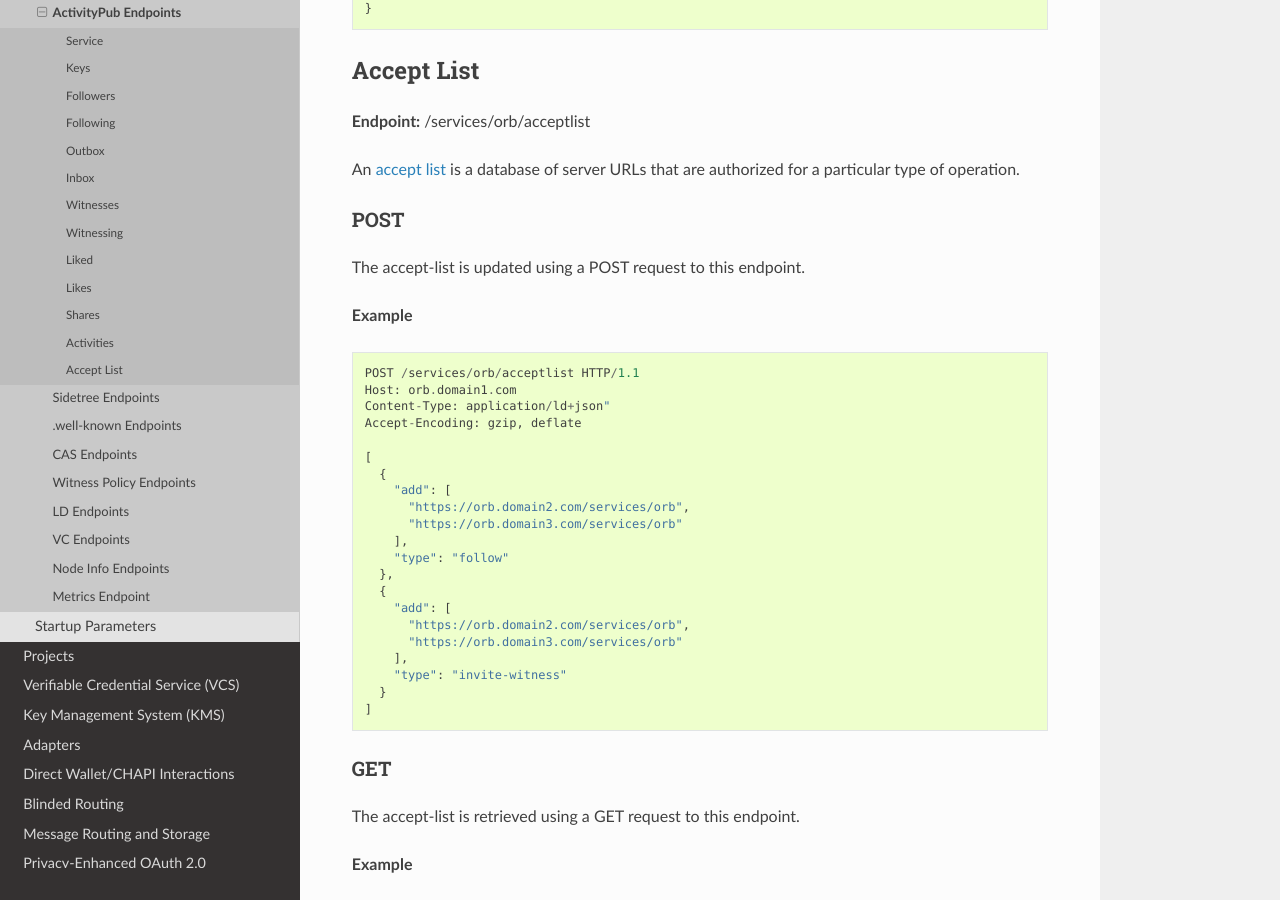
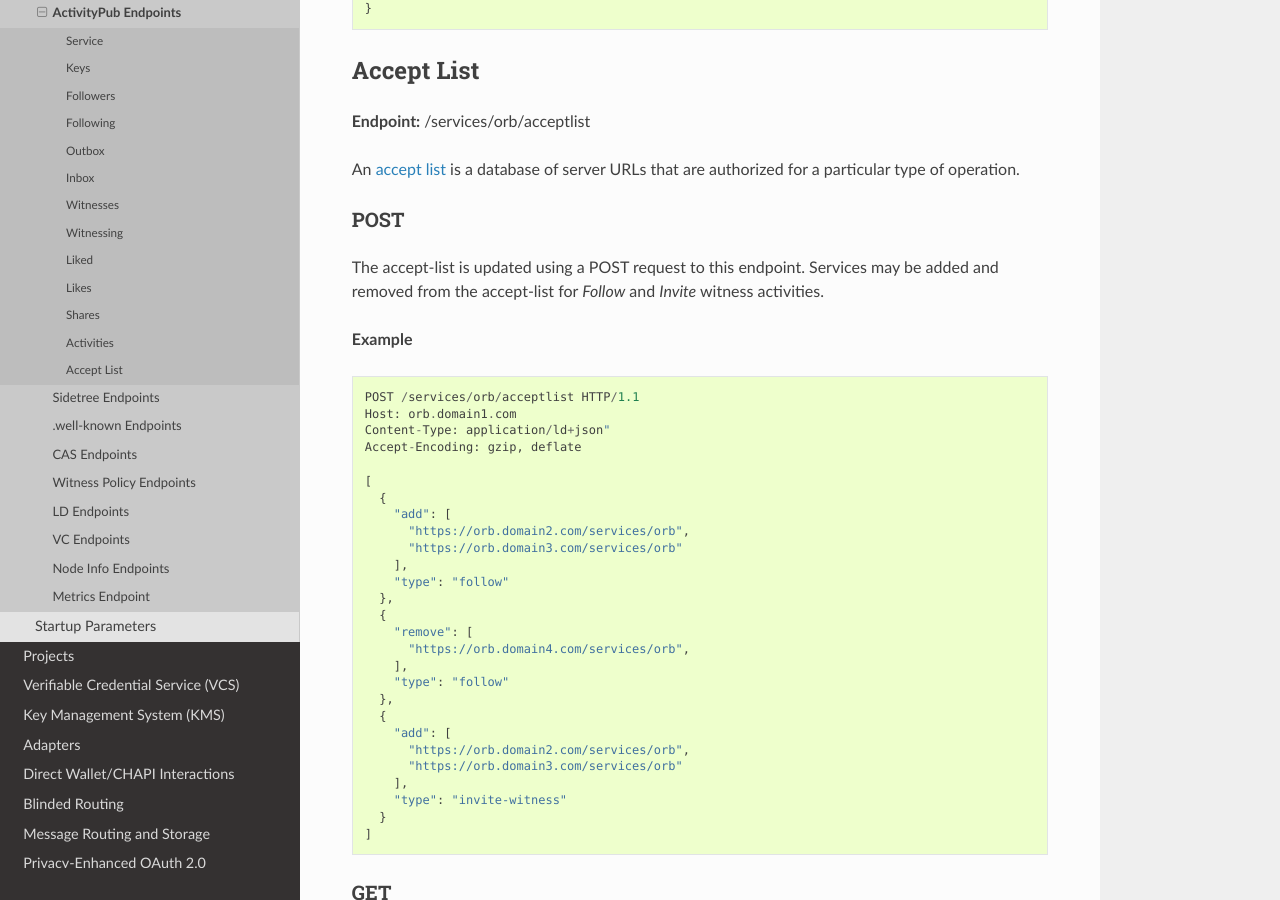
Before and after one commit to trustbloc/docs, a Sphinx documentation site: the page built from docs/source/orb/restendpoints/activitypub.md, in a window 1280 px wide and 900 px high, scrolled down 17150 px. Built offline with Sphinx 7.4.7 and the Read the Docs theme 2.0.0, drawn with Linux system fonts in a browser that asks for light colours.

Commit message:
docs: Amend acceptlist endpoint with example of remove
Signed-off-by: Bob Stasyszyn <Bob.Stasyszyn@securekey.com>

```diff
--- a/docs/source/orb/restendpoints/activitypub.md
+++ b/docs/source/orb/restendpoints/activitypub.md
@@ -946,7 +946,8 @@ An [accept list](../activitypub.html#accept-list) is a database of server URLs t
 
 ### POST
 
-The accept-list is updated using a POST request to this endpoint.
+The accept-list is updated using a POST request to this endpoint. Services may
+be added and removed from the accept-list for _Follow_ and _Invite_ witness activities.
 
 **Example**
 
@@ -961,6 +962,12 @@ Accept-Encoding: gzip, deflate
     "add": [
       "https://orb.domain2.com/services/orb",
       "https://orb.domain3.com/services/orb"
+    ],
+    "type": "follow"
+  },
+  {
+    "remove": [
+      "https://orb.domain4.com/services/orb",
     ],
     "type": "follow"
   },
```
